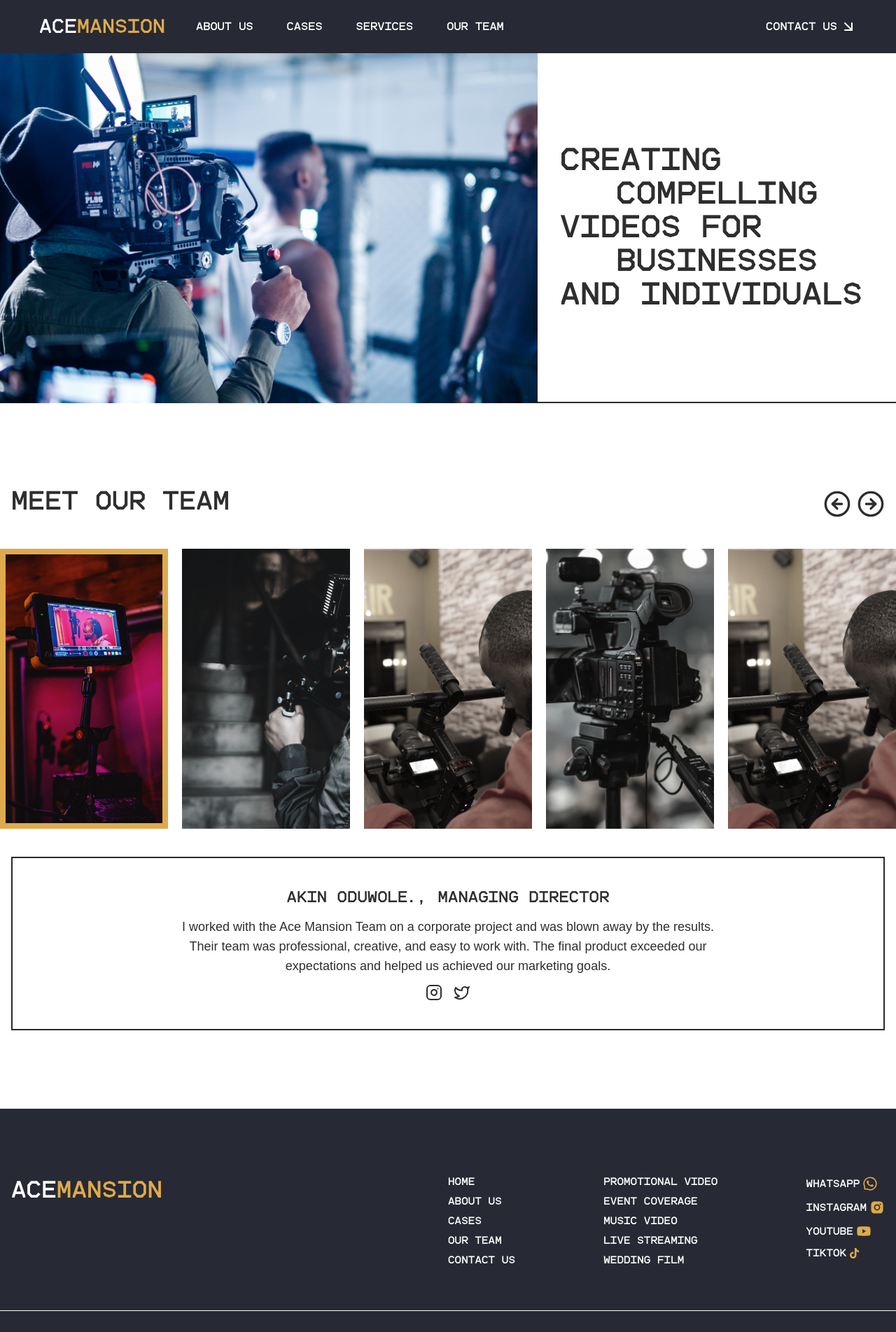
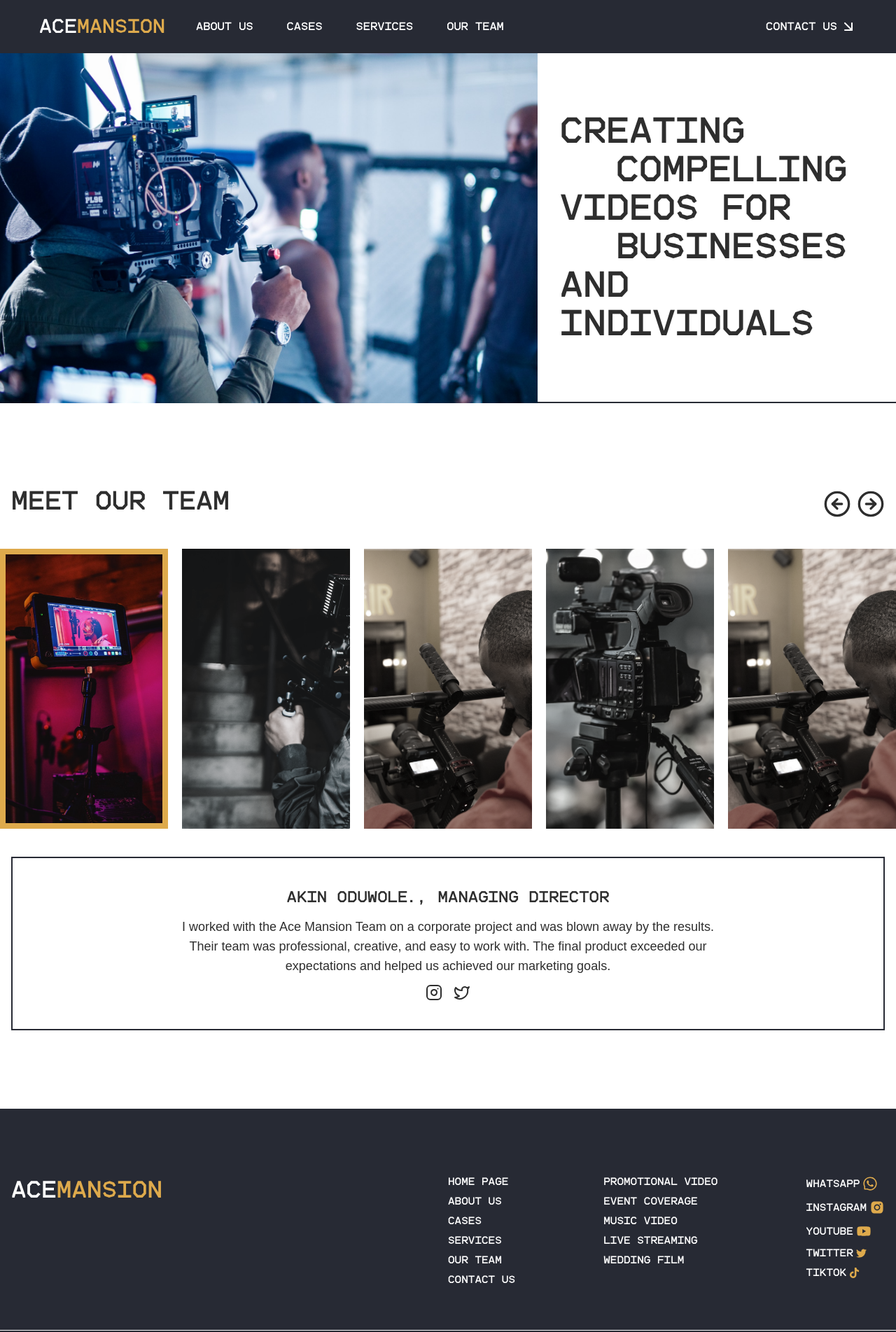
Before and after one commit to greatsamist/AcemansionUI, a React (Vite) app: page /team in a window 1280 px wide. Shown: the top 1903 px of the page at 70% size. Built offline with nearby package versions, Linux system fonts and the light colour scheme.

Commit message:
fix vercel deployment

```diff
--- a/src/components/about/AboutHero.tsx
+++ b/src/components/about/AboutHero.tsx
@@ -1,4 +1,5 @@
 import aboutImage from "../../assets/images/home/hero-2.jpg";
+import { CardHeroTitle } from "../utils/Card";
 
 const AboutHero = () => {
   return (
@@ -8,13 +9,13 @@
       </div>
 
       <div className="col-span-3 border-b-2 border-ace-black flex flex-col justify-center pl-8 py-6 pr-4">
-        <h2 className="text-3xl lg:text-4xl xl:text-5xl">
+        <CardHeroTitle>
           <span className="md:block">Creating </span>
           <span className="md:block md:pl-20">Compelling </span>
           <span className="">Videos for </span>
           <span className="md:block md:pl-20">Businesses </span>
           <span className="md:block">And Individuals</span>
-        </h2>
+        </CardHeroTitle>
       </div>
     </div>
   );
--- a/src/components/about/WhyChooseUs.tsx
+++ b/src/components/about/WhyChooseUs.tsx
@@ -38,7 +38,7 @@
         </div>
 
         <div
-          className="min-h-[200px] grid place-items-center text-center bg-cover bg-center bg-no-repeat border-r-2 col-span-1 lg:col-span-3"
+          className="min-h-[200px] grid place-items-center text-center bg-cover bg-center bg-no-repeat border-r-2 col-span-1 lg:col-span-3 p-8"
           style={{ backgroundImage: `url(${goldBg})` }}
         >
           <h5 className="text-ace-black">Experience And Creative Team</h5>
--- a/src/components/services/ServicesHero.tsx
+++ b/src/components/services/ServicesHero.tsx
@@ -1,4 +1,5 @@
 import aboutImage from "../../assets/images/home/services-3.jpg";
+import { CardHeroTitle } from "../utils/Card";
 
 const ServicesHero = () => {
   return (
@@ -7,13 +8,13 @@
         <img className="object-cover w-full h-full" src={aboutImage} />
       </div>
 
-      <div className="col-span-3 border-b-2 border-ace-black flex flex-col justify-center pl-8 py-6 pr-4">
-        <h2 className="text-4xl lg:text-5xl xl:text-6xl">
+      <div className="col-span-3 border-b-2 border-ace-black flex flex-col justify-center px-4 md:px-8 py-6">
+        <CardHeroTitle>
           <span className="md:block">Transforming </span>
           <span className="md:block md:pl-20">Visions into </span>
           <span className="">Mesmerizing </span>
           <span className="md:block md:pl-20">Videos</span>
-        </h2>
+        </CardHeroTitle>
       </div>
     </div>
   );
--- a/src/components/team/TeamHero.tsx
+++ b/src/components/team/TeamHero.tsx
@@ -1,4 +1,5 @@
 import heroImage from "../../assets/images/home/cases-1.jpg";
+import { CardHeroTitle } from "../utils/Card";
 
 const TeamHero = () => {
   return (
@@ -8,13 +9,13 @@
       </div>
 
       <div className="col-span-2 border-b-2 border-ace-black flex flex-col justify-center pl-8 py-6 pr-4">
-        <h2 className="text-3xl lg:text-4xl xl:text-5xl">
+        <CardHeroTitle>
           <span className="md:block">Creating </span>
           <span className="md:block md:pl-20">Compelling </span>
           <span className="">Videos for </span>
           <span className="md:block md:pl-20">Businesses </span>
           <span className="md:block">And Individuals</span>
-        </h2>
+        </CardHeroTitle>
       </div>
     </div>
   );
--- a/src/components/utils/Card.tsx
+++ b/src/components/utils/Card.tsx
@@ -0,0 +1,7 @@
+export const CardHeroTitle = ({ children }: { children: React.ReactNode }) => {
+  return (
+    <h2 className="text-4xl lg:text-5xl xl:text-[55px] container mx-auto">
+      {children}
+    </h2>
+  );
+};
--- a/src/layout/Footer.tsx
+++ b/src/layout/Footer.tsx
@@ -5,7 +5,7 @@
 } from "react-icons/ai";
 import { Link } from "react-router-dom";
 import { COLORS } from "../lib/utils";
-import { FaTiktok } from "react-icons/fa";
+import { FaTiktok, FaTwitter } from "react-icons/fa";
 
 const Footer = () => {
   return (
@@ -17,13 +17,16 @@
         <div className="lg:basis-7/12 xl:basis-6/12 flex flex-col md:flex-row items-center lg:items-start justify-between gap-10 lg:gap-5 ">
           <div className="flex flex-col gap-3 items-center md:items-start">
             <Link to="/">
-              <h6>Home</h6>
+              <h6>Home Page</h6>
             </Link>
             <Link to="about">
               <h6>About Us</h6>
             </Link>
             <Link to="cases">
               <h6>Cases</h6>
+            </Link>
+            <Link to="services">
+              <h6>Services</h6>
             </Link>
             <Link to="team">
               <h6>Our Team</h6>
@@ -84,6 +87,15 @@
               target="_blank"
               rel="noopener noreferrer"
             >
+              <h6>Twitter</h6>
+              <FaTwitter size={15} color={COLORS.aceGold} />
+            </Link>
+            <Link
+              className="flex items-center gap-1"
+              to="https://www.tiktok.com/@acemansionstudios"
+              target="_blank"
+              rel="noopener noreferrer"
+            >
               <h6>TikTok</h6>
               <FaTiktok size={15} color={COLORS.aceGold} />
             </Link>
--- a/src/layout/Header.tsx
+++ b/src/layout/Header.tsx
@@ -54,6 +54,7 @@
         <NavItem link="/" label="Home" />
         <NavItem link="about" label="About Us" />
         <NavItem link="cases" label="Cases" />
+        <NavItem link="services" label="Services" />
         <NavItem link="team" label="Our Team" />
         <NavItem link="contact" label="Contact Us" />
       </div>
```
Also changed, not shown: vercel.json (added).
